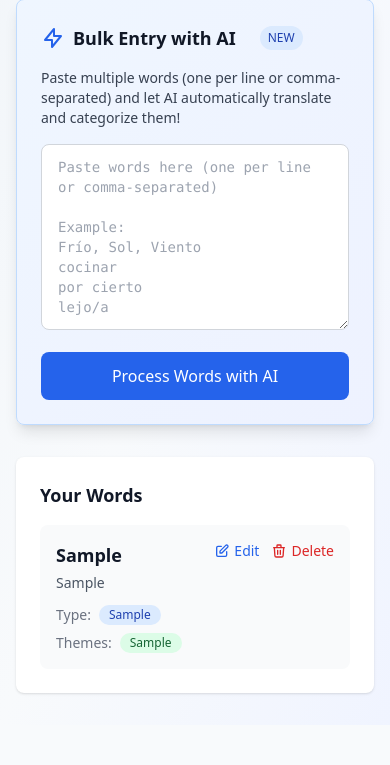
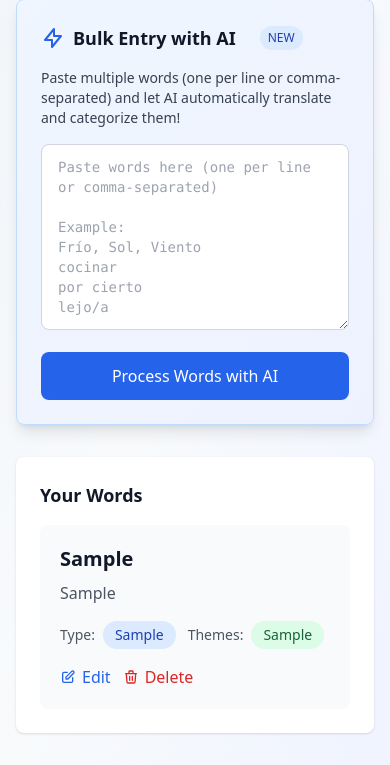
Before and after one commit to abbat37/spanish-vocab, a Flask app: page /v2/create in a window 390 px wide; the page is wider, and only the part inside the window is pictured. Shown: the part 233-998 px from the top of that part. Before the commit the page ends 928 px from the top of that part, so only its background shows below. Run offline with Flask 3, Linux system fonts and the light colour scheme; a user stored in the database is signed in; tables that the repository leaves empty hold one stand-in row (values such as "Sample post"); style sheets or scripts are compiled from the project's sources.

Commit message:
fix: Redesign card layout with proper spacing and responsive behavior
Mobile layout (< sm):
- Vertical stacking of content and actions
- Actions below badges (horizontal buttons)

Desktop layout (>= sm):
- Horizontal layout with actions on right
- Actions stack vertically in column

Improvements across all screens:
- Spanish word larger (text-xl) with semantic h3 tag
- English translation with proper spacing (mb-4)
- Larger, more readable badges (px-3 py-1, text-sm)
- Proper label sizing (text-sm, not xs)
- Better spacing throughout (p-5, gap-3, mb-2, mb-4)
- Cleaner action button layout with gap-1.5

Co-Authored-By: Claude Sonnet 4.5 <noreply@anthropic.com>

```diff
--- a/app/v2/templates/v2/create.html
+++ b/app/v2/templates/v2/create.html
@@ -55,30 +55,34 @@
         <!-- Card-based layout for all screen sizes -->
         <div class="space-y-3">
             {% for word in words %}
-            <div class="bg-gray-50 rounded-lg p-4 hover:bg-gray-100 transition">
-                <div class="flex items-start justify-between gap-4">
+            <div class="bg-gray-50 rounded-lg p-5 hover:bg-gray-100 transition">
+                <div class="flex flex-col sm:flex-row sm:items-start sm:justify-between gap-4">
                     <!-- Left: Word content -->
                     <div class="flex-1 min-w-0">
-                        <!-- Spanish and English -->
-                        <div class="mb-3">
-                            <p class="font-semibold text-gray-900 text-lg mb-1">{{ word.spanish }}</p>
-                            <p class="text-gray-600 text-sm">{{ word.english }}</p>
-                        </div>
+                        <!-- Spanish word -->
+                        <h3 class="font-semibold text-gray-900 text-xl mb-2">{{ word.spanish }}</h3>
 
-                        <!-- Type and Themes -->
-                        <div class="flex flex-wrap gap-x-4 gap-y-2 text-sm">
-                            <!-- Type -->
+                        <!-- English translation -->
+                        <p class="text-gray-600 mb-4">{{ word.english }}</p>
+
+                        <!-- Type and Themes badges -->
+                        <div class="flex flex-wrap gap-3">
+                            <!-- Type badge -->
                             <div class="flex items-center gap-2">
-                                <span class="text-gray-500 font-medium">Type:</span>
-                                <span class="bg-blue-100 text-blue-800 px-2.5 py-0.5 rounded-full text-xs font-medium">{{ word.word_type }}</span>
+                                <span class="text-sm text-gray-600 font-medium">Type:</span>
+                                <span class="inline-flex items-center px-3 py-1 rounded-full text-sm font-medium bg-blue-100 text-blue-800">
+                                    {{ word.word_type }}
+                                </span>
                             </div>
 
-                            <!-- Themes -->
+                            <!-- Themes badges -->
                             <div class="flex items-center gap-2">
-                                <span class="text-gray-500 font-medium">Themes:</span>
-                                <div class="flex flex-wrap gap-1">
+                                <span class="text-sm text-gray-600 font-medium">Themes:</span>
+                                <div class="flex flex-wrap gap-2">
                                     {% for theme in word.themes.split(',') %}
-                                    <span class="bg-green-100 text-green-800 px-2.5 py-0.5 rounded-full text-xs font-medium">{{ theme }}</span>
+                                    <span class="inline-flex items-center px-3 py-1 rounded-full text-sm font-medium bg-green-100 text-green-800">
+                                        {{ theme }}
+                                    </span>
                                     {% endfor %}
                                 </div>
                             </div>
@@ -86,18 +90,18 @@
                     </div>
 
                     <!-- Right: Actions -->
-                    <div class="flex space-x-3 flex-shrink-0">
-                        <button class="text-blue-600 hover:text-blue-800 flex items-center transition">
-                            <svg class="w-4 h-4 mr-1" fill="none" stroke="currentColor" viewBox="0 0 24 24">
+                    <div class="flex sm:flex-col gap-3 sm:gap-2 flex-shrink-0">
+                        <button class="text-blue-600 hover:text-blue-800 flex items-center gap-1.5 transition font-medium">
+                            <svg class="w-4 h-4" fill="none" stroke="currentColor" viewBox="0 0 24 24">
                                 <path stroke-linecap="round" stroke-linejoin="round" stroke-width="2" d="M11 5H6a2 2 0 00-2 2v11a2 2 0 002 2h11a2 2 0 002-2v-5m-1.414-9.414a2 2 0 112.828 2.828L11.828 15H9v-2.828l8.586-8.586z" />
                             </svg>
-                            <span class="text-sm font-medium">Edit</span>
+                            <span>Edit</span>
                         </button>
-                        <button class="text-red-600 hover:text-red-800 flex items-center transition">
-                            <svg class="w-4 h-4 mr-1" fill="none" stroke="currentColor" viewBox="0 0 24 24">
+                        <button class="text-red-600 hover:text-red-800 flex items-center gap-1.5 transition font-medium">
+                            <svg class="w-4 h-4" fill="none" stroke="currentColor" viewBox="0 0 24 24">
                                 <path stroke-linecap="round" stroke-linejoin="round" stroke-width="2" d="M19 7l-.867 12.142A2 2 0 0116.138 21H7.862a2 2 0 01-1.995-1.858L5 7m5 4v6m4-6v6m1-10V4a1 1 0 00-1-1h-4a1 1 0 00-1 1v3M4 7h16" />
                             </svg>
-                            <span class="text-sm font-medium">Delete</span>
+                            <span>Delete</span>
                         </button>
                     </div>
                 </div>
```
